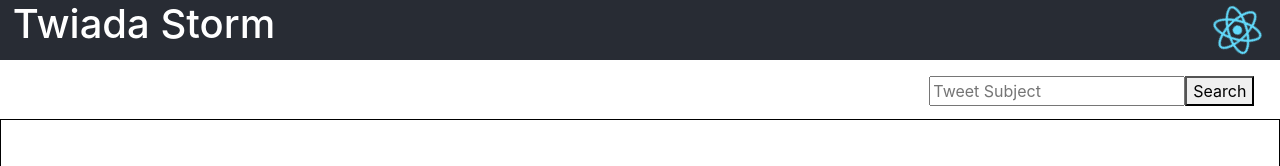
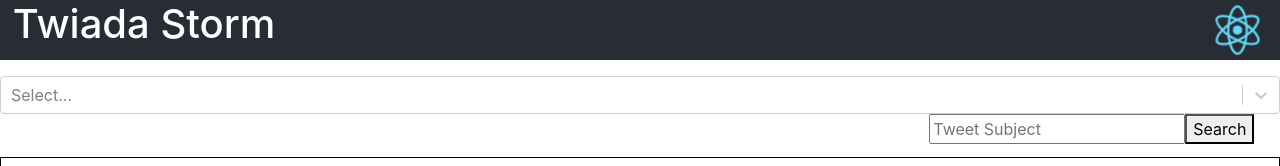
Before and after one commit to Twiada-Storm/Twiadastrom, a React (Create React App) app in the folder client/: page / in a window 1280 px wide. Shown: the top 166 px of the page. Built offline with nearby package versions, Linux system fonts and the light colour scheme; no server answers.

Commit message:
Re-Enabled Dropdown Menu

```diff
--- a/client/src/App.js
+++ b/client/src/App.js
@@ -4,7 +4,7 @@ import logo from './logo.svg';
 import './App.css';
 // import Container from "react-bootstrap/Container";
 // import {Searchbar} from "./Components/Searchbar";
-// import Dropdown from './Components/Dropdown.js';
+import Dropdown from './Components/Dropdown.js';
 import TwitterSearch from './Components/TwitterSearch';
 class App extends Component {
   state = {
@@ -37,7 +37,9 @@ render() {
         <p>{this.state.expressResponse}</p>
 
         <div>
+          <Dropdown />
           <TwitterSearch />
+
         </div>
 
       </div>
--- a/client/src/Components/data.js
+++ b/client/src/Components/data.js
@@ -5,3 +5,8 @@ export const dropDownOptions = [
   { value: 'map', label: 'Map' }
 
 ];
+
+export const aboutOrFromOptions = [
+  { value: 'about', label: 'About' },
+  { value: 'from', label: 'From' }
+];
```
Also changed, not shown: client/src/Components/Dropdown.js (+7 -0 lines).
